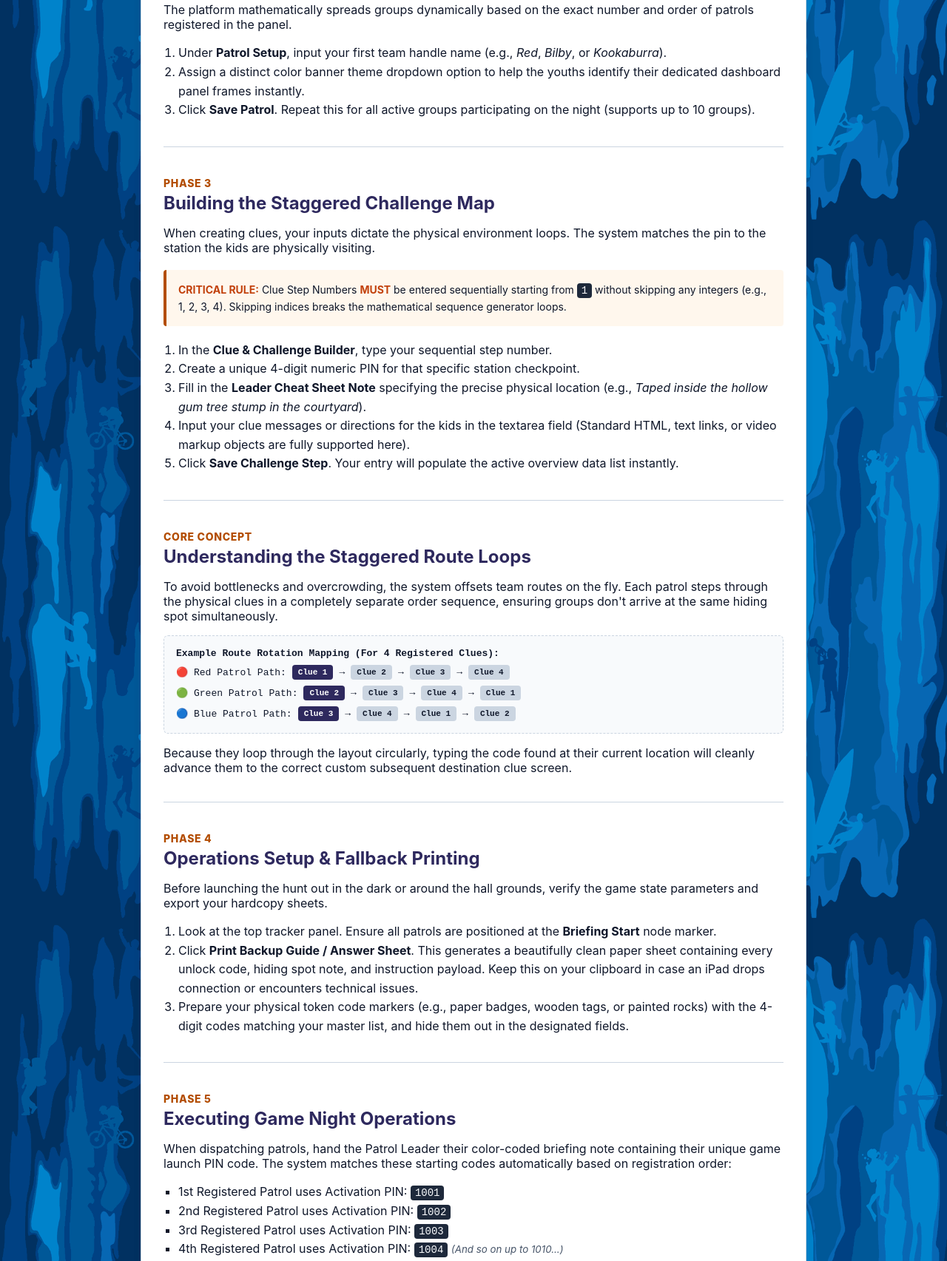
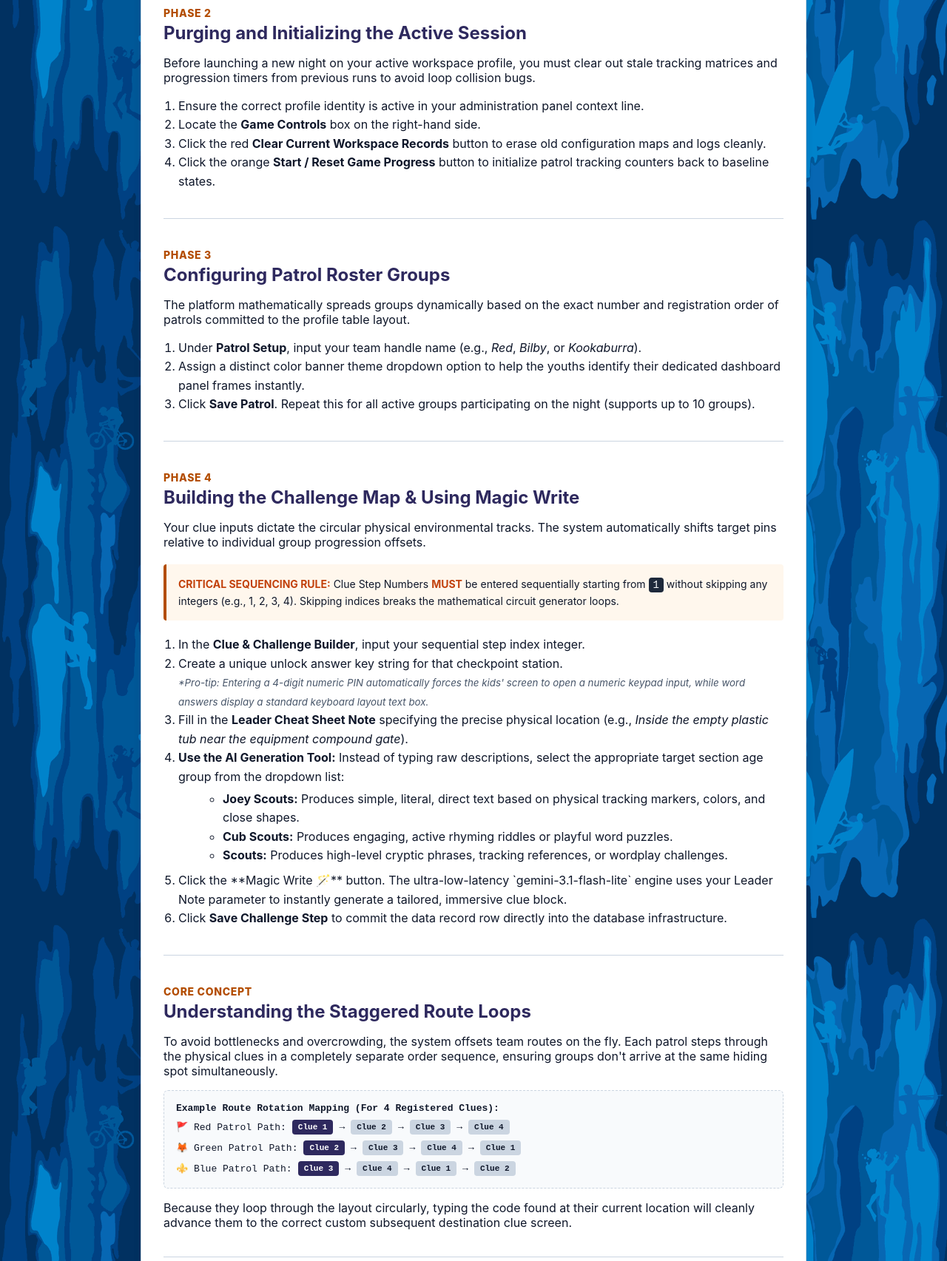
Before and after one commit to ikondfnt-beep/joey-treasure-hunt, a website: page public/instructions.html in a window 1280 px wide. Shown: the part 648-2353 px from the top of the page at 74% size. Drawn offline with Linux system fonts and the light colour scheme.

Commit message:
update instructions

```diff
--- a/public/instructions.html
+++ b/public/instructions.html
@@ -46,54 +46,76 @@
 
 <div class="container guide-container">
     <div style="display:flex; justify-content:flex-end; border-bottom: 1px solid var(--border-color); padding-bottom: 12px; margin-bottom: 24px;">
-        <button class="btn-utility" onclick="window.print()">Print Manual 📋</button>
+        <button class="btn-utility" onclick="window.print()">Print Manual 🖨️</button>
     </div>
 
-    <!-- STEP 1: INITIALIZATION -->
+    <!-- PHASE 1: GAME SESSION MANAGEMENT -->
     <div class="instruction-step">
         <div class="step-num">Phase 1</div>
-        <div class="guide-title">Purging and Initializing the Database</div>
-        <p>Before launching a brand-new game night, you must clear out stale tracking matrices and test clues from previous events to avoid progression overlaps.</p>
+        <div class="guide-title">Multi-Game Workspace Management</div>
+        <p>The system supports standalone game configuration environments (e.g., maintaining a Joey night map separate from a Cub or Scout night course layout) without risk of data corruption or overlapping active session fields.</p>
         <ol style="line-height: 1.6; padding-left: 20px;">
             <li>Navigate to the management dashboard interface at <span class="code-snippet">/admin</span>.</li>
-            <li>Locate the <strong>Game Controls</strong> control panel box on the right-hand side.</li>
-            <li>Click the red <strong>Wipe Entire Game Database</strong> button to erase old configurations cleanly.</li>
-            <li>Click the orange <strong>Start / Reset Game Progress</strong> button to set the platform engine to initial pre-game states.</li>
+            <li>Locate the <strong>Active Workspace Profiles</strong> control panel block.</li>
+            <li>Select an existing target profile session, or generate a fresh tracking ID string (alphanumeric keys only, spaces are stripped automatically).</li>
+            <li>Click <strong>Switch Workspace</strong>. The underlying platform database maps all subsequent operations, routes, logs, and edits to this isolated session row safely.</li>
         </ol>
     </div>
 
-    <!-- STEP 2: PATROL CREATION -->
+    <!-- PHASE 2: INITIALIZATION -->
     <div class="instruction-step">
         <div class="step-num">Phase 2</div>
+        <div class="guide-title">Purging and Initializing the Active Session</div>
+        <p>Before launching a new night on your active workspace profile, you must clear out stale tracking matrices and progression timers from previous runs to avoid loop collision bugs.</p>
+        <ol style="line-height: 1.6; padding-left: 20px;">
+            <li>Ensure the correct profile identity is active in your administration panel context line.</li>
+            <li>Locate the <strong>Game Controls</strong> box on the right-hand side.</li>
+            <li>Click the red <strong>Clear Current Workspace Records</strong> button to erase old configuration maps and logs cleanly.</li>
+            <li>Click the orange <strong>Start / Reset Game Progress</strong> button to initialize patrol tracking counters back to baseline states.</li>
+        </ol>
+    </div>
+
+    <!-- PHASE 3: PATROL CREATION -->
+    <div class="instruction-step">
+        <div class="step-num">Phase 3</div>
         <div class="guide-title">Configuring Patrol Roster Groups</div>
-        <p>The platform mathematically spreads groups dynamically based on the exact number and order of patrols registered in the panel.</p>
+        <p>The platform mathematically spreads groups dynamically based on the exact number and registration order of patrols committed to the profile table layout.</p>
         <ol style="line-height: 1.6; padding-left: 20px;">
-            <li>Under <strong>Patrol Setup</strong>, input your first team handle name (e.g., <em>Red</em>, <em>Bilby</em>, or <em>Kookaburra</em>).</li>
+            <li>Under <strong>Patrol Setup</strong>, input your team handle name (e.g., <em>Red</em>, <em>Bilby</em>, or <em>Kookaburra</em>).</li>
             <li>Assign a distinct color banner theme dropdown option to help the youths identify their dedicated dashboard panel frames instantly.</li>
             <li>Click <strong>Save Patrol</strong>. Repeat this for all active groups participating on the night (supports up to 10 groups).</li>
         </ol>
     </div>
 
-    <!-- STEP 3: CLUE INGESTION -->
+    <!-- PHASE 4: CLUE INGESTION WITH AI ASSISTANT -->
     <div class="instruction-step">
-        <div class="step-num">Phase 3</div>
-        <div class="guide-title">Building the Staggered Challenge Map</div>
-        <p>When creating clues, your inputs dictate the physical environment loops. The system matches the pin to the station the kids are physically visiting.</p>
+        <div class="step-num">Phase 4</div>
+        <div class="guide-title">Building the Challenge Map & Using Magic Write</div>
+        <p>Your clue inputs dictate the circular physical environmental tracks. The system automatically shifts target pins relative to individual group progression offsets.</p>
 
         <div class="alert-box">
-            <strong>CRITICAL RULE:</strong> Clue Step Numbers <strong>MUST</strong> be entered sequentially starting from <span class="code-snippet">1</span> without skipping any integers (e.g., 1, 2, 3, 4). Skipping indices breaks the mathematical sequence generator loops.
+            <strong>CRITICAL SEQUENCING RULE:</strong> Clue Step Numbers <strong>MUST</strong> be entered sequentially starting from <span class="code-snippet">1</span> without skipping any integers (e.g., 1, 2, 3, 4). Skipping indices breaks the mathematical circuit generator loops.
         </div>
 
         <ol style="line-height: 1.6; padding-left: 20px;">
-            <li>In the <strong>Clue & Challenge Builder</strong>, type your sequential step number.</li>
-            <li>Create a unique 4-digit numeric PIN for that specific station checkpoint.</li>
-            <li>Fill in the <strong>Leader Cheat Sheet Note</strong> specifying the precise physical location (e.g., <em>Taped inside the hollow gum tree stump in the courtyard</em>). </li>
-            <li>Input your clue messages or directions for the kids in the textarea field (Standard HTML, text links, or video markup objects are fully supported here).</li>
-            <li>Click <strong>Save Challenge Step</strong>. Your entry will populate the active overview data list instantly.</li>
+            <li>In the <strong>Clue & Challenge Builder</strong>, input your sequential step index integer.</li>
+            <li>Create a unique unlock answer key string for that checkpoint station.
+                <br><small style="color:#475569; font-style:italic;">*Pro-tip: Entering a 4-digit numeric PIN automatically forces the kids' screen to open a numeric keypad input, while word answers display a standard keyboard layout text box.</small>
+            </li>
+            <li>Fill in the <strong>Leader Cheat Sheet Note</strong> specifying the precise physical location (e.g., <em>Inside the empty plastic tub near the equipment compound gate</em>).</li>
+            <li><strong>Use the AI Generation Tool:</strong> Instead of typing raw descriptions, select the appropriate target section age group from the dropdown list:
+                <ul style="margin: 4px 0 8px 20px; list-style-type: circle;">
+                    <li><strong>Joey Scouts:</strong> Produces simple, literal, direct text based on physical tracking markers, colors, and close shapes.</li>
+                    <li><strong>Cub Scouts:</strong> Produces engaging, active rhyming riddles or playful word puzzles.</li>
+                    <li><strong>Scouts:</strong> Produces high-level cryptic phrases, tracking references, or wordplay challenges.</li>
+                </ul>
+            </li>
+            <li>Click the **Magic Write 🪄** button. The ultra-low-latency `gemini-3.1-flash-lite` engine uses your Leader Note parameter to instantly generate a tailored, immersive clue block.</li>
+            <li>Click <strong>Save Challenge Step</strong> to commit the data record row directly into the database infrastructure.</li>
         </ol>
     </div>
 
-    <!-- STEP 4: HOW STAGGERING WORKS -->
+    <!-- CORE CONCEPT: HOW STAGGERING WORKS -->
     <div class="instruction-step">
         <div class="step-num">Core Concept</div>
         <div class="guide-title">Understanding the Staggered Route Loops</div>
@@ -101,28 +123,28 @@
 
         <div class="mockup-ui">
             <strong>Example Route Rotation Mapping (For 4 Registered Clues):</strong>
-            <div class="mock-flow">🔴 Red Patrol Path: <div class="mock-node active">Clue 1</div> &rarr; <div class="mock-node">Clue 2</div> &rarr; <div class="mock-node">Clue 3</div> &rarr; <div class="mock-node">Clue 4</div></div>
-            <div class="mock-flow">🟢 Green Patrol Path: <div class="mock-node active">Clue 2</div> &rarr; <div class="mock-node">Clue 3</div> &rarr; <div class="mock-node">Clue 4</div> &rarr; <div class="mock-node">Clue 1</div></div>
-            <div class="mock-flow">🔵 Blue Patrol Path: <div class="mock-node active">Clue 3</div> &rarr; <div class="mock-node">Clue 4</div> &rarr; <div class="mock-node">Clue 1</div> &rarr; <div class="mock-node">Clue 2</div></div>
+            <div class="mock-flow">🚩 Red Patrol Path: <div class="mock-node active">Clue 1</div> &rarr; <div class="mock-node">Clue 2</div> &rarr; <div class="mock-node">Clue 3</div> &rarr; <div class="mock-node">Clue 4</div></div>
+            <div class="mock-flow">🦊 Green Patrol Path: <div class="mock-node active">Clue 2</div> &rarr; <div class="mock-node">Clue 3</div> &rarr; <div class="mock-node">Clue 4</div> &rarr; <div class="mock-node">Clue 1</div></div>
+            <div class="mock-flow">⚜️ Blue Patrol Path: <div class="mock-node active">Clue 3</div> &rarr; <div class="mock-node">Clue 4</div> &rarr; <div class="mock-node">Clue 1</div> &rarr; <div class="mock-node">Clue 2</div></div>
         </div>
         <p>Because they loop through the layout circularly, typing the code found at their current location will cleanly advance them to the correct custom subsequent destination clue screen.</p>
     </div>
 
-    <!-- STEP 5: PRE-GAME OPERATIONS -->
+    <!-- PHASE 5: PRE-GAME OPERATIONS -->
     <div class="instruction-step">
-        <div class="step-num">Phase 4</div>
+        <div class="step-num">Phase 5</div>
         <div class="guide-title">Operations Setup & Fallback Printing</div>
         <p>Before launching the hunt out in the dark or around the hall grounds, verify the game state parameters and export your hardcopy sheets.</p>
         <ol style="line-height: 1.6; padding-left: 20px;">
             <li>Look at the top tracker panel. Ensure all patrols are positioned at the <strong>Briefing Start</strong> node marker.</li>
-            <li>Click <strong>Print Backup Guide / Answer Sheet</strong>. This generates a beautifully clean paper sheet containing every unlock code, hiding spot note, and instruction payload. Keep this on your clipboard in case an iPad drops connection or encounters technical issues.</li>
-            <li>Prepare your physical token code markers (e.g., paper badges, wooden tags, or painted rocks) with the 4-digit codes matching your master list, and hide them out in the designated fields.</li>
+            <li>Click <strong>Backup Map Data Layout Configuration (.json)</strong> to generate an offline system file of your challenges. You can use the file restore component later to re-ingest the exact same tracking coordinates instantly.</li>
+            <li>Prepare your physical token code markers (e.g., tags, cards, or painted rocks) matching your master list, and hide them out in the designated fields.</li>
         </ol>
     </div>
 
-    <!-- STEP 6: RUNNING THE HUNT -->
+    <!-- PHASE 6: RUNNING THE HUNT -->
     <div class="instruction-step">
-        <div class="step-num">Phase 5</div>
+        <div class="step-num">Phase 6</div>
         <div class="guide-title">Executing Game Night Operations</div>
         <p>When dispatching patrols, hand the Patrol Leader their color-coded briefing note containing their unique game launch PIN code. The system matches these starting codes automatically based on registration order:</p>
         <ul style="line-height: 1.6; padding-left: 20px; list-style-type: square;">
@@ -131,7 +153,7 @@
             <li>3rd Registered Patrol uses Activation PIN: <span class="code-snippet">1003</span></li>
             <li>4th Registered Patrol uses Activation PIN: <span class="code-snippet">1004</span> <small style="color:var(--text-muted); font-style:italic;">(And so on up to 1010...)</small></li>
         </ul>
-        <p>When the teams type their launch code into the main iPad hub, the software instantly splits them up and delivers their respective separate starting clue instructions. Monitor the <strong>Live Patrol Tracking Radar</strong> in real-time from your laptop or mobile device to track team locations, monitor progress, and provide hints if an active node box stops moving!</p>
+        <p>When the teams type their launch code into the main iPad hub, the software instantly splits them up and delivers their respective separate starting clue instructions. Monitor the <strong>Live Patrol Tracking Radar</strong> in real-time from your laptop or mobile device to track team locations, monitor progress, and check duration splits down to the millisecond!</p>
     </div>
 </div>
 
```
